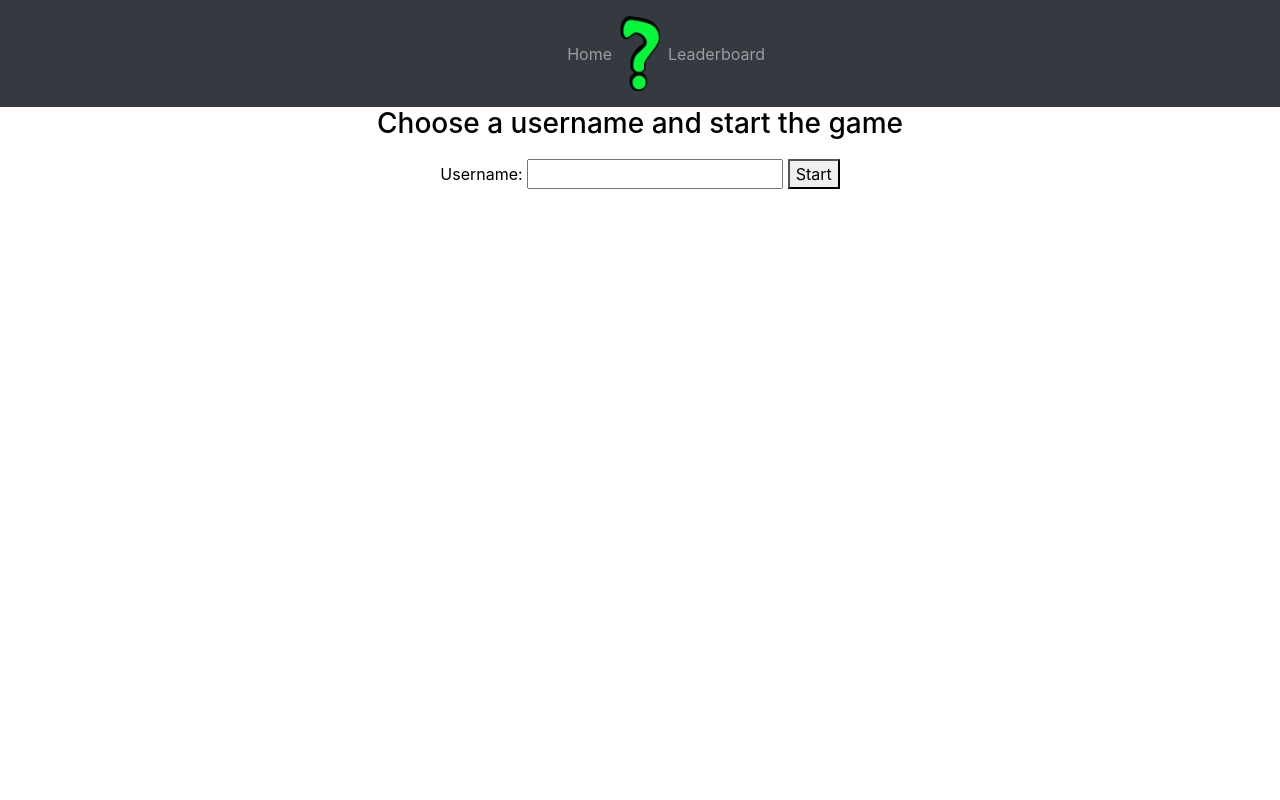
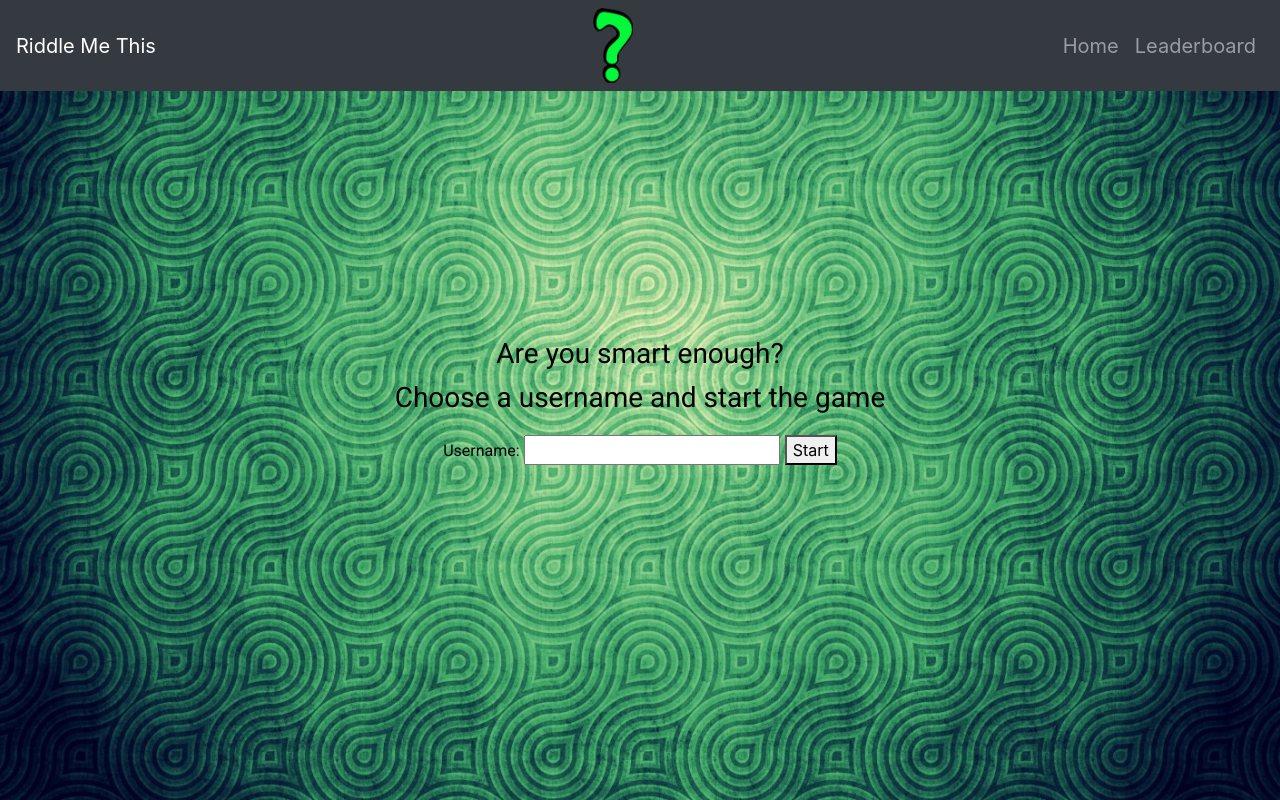
Before and after one commit to krivanpeter/riddle-me-this, a Flask app: page / in a window 1280 px wide. Run offline with Flask 2, Linux system fonts and the light colour scheme; some libraries are stand-ins or nearby versions.

Commit message:
style, positions of contects are changed to look similar to that with template

```diff
--- a/static/css/style.css
+++ b/static/css/style.css
@@ -1,27 +1,4 @@
-.black-text {
-    color: black;
-}
-
-.center {
-    text-align: center
-}
-
-#header {
-    position: absolute;
-    left: 0;
-    top: 0;
-    right: 0;
-    min-height: 100%;
-}
-
-#sub-heading {
-    margin: 10px 0px 50px;
-}
-
-button{
-    margin: 10px 0px;
-}
-
+@import url('https://fonts.googleapis.com/css?family=Roboto:100,200,300,400,500,600,700|Exo:100,200,300,400,500,600,700');
 table {
     width: 100%;
     height: 100%;
@@ -41,28 +18,27 @@ td {
     border: 1px solid black;
 }
 
-/*------------------------------NAVBAR*/
-/*.menuitem {
-    height: 67px;
+.general-sub {
+    margin-bottom: 10px;
+    text-align: center;
+    font-family: "Roboto", sans-serif;
+    font-weight: 400;
+    color: #000000;
 }
 
-.menuitem a {
-    text-decoration: none;
-    color: #000000;
-    height: 67px;
+form{
+    margin: 20px;
 }
 
-.menuitem a i {
-    padding: 10px 0px;
-    display: inline-block;
-    color: #000000;
-    font-size: 20px;
+html,
+body {
+    height: 90%;
 }
 
-.menuitem a span {
-    display: inline-block;
-    text-transform: uppercase;
-    font-size: 14px;
-    font-weight: 300;
-    letter-spacing: 2px;
-}*/
+.nav-link,
+.navbar-brand{
+    font-size: 20px;
+    font-weight: 400;
+    color:black;
+    text-decoration: none;
+}
--- a/templates/base.html
+++ b/templates/base.html
@@ -7,25 +7,21 @@
   <title>Riddle Me This</title>
 </head>
 
-<body>
-  <nav class="navbar navbar-expand-lg navbar-dark bg-dark">
-    <div class="navbar-collapse collapse w-100 dual-collapse2 order-1 order-md-0">
-      <ul class="navbar-nav ml-auto text-center">
-        <li class="nav-item">
-          <a class="nav-link " href="{{ url_for('index') }}">Home</a>
-        </li>
-      </ul>
-    </div>
-    <div class="mx-auto my-2 order-0 order-md-1 position-relative">
-      <a class="mx-auto" href="#">
+<body style="background: url({{ url_for('static', filename='img/background.jpg') }})center center fixed;background-size:cover;">
+
+  <nav class="navbar navbar-expand-sm bg-dark navbar-dark">
+    <a class="navbar-brand" href="{{ url_for('index') }}">Riddle Me This</a>
+    <a class="mx-auto" href="{{ url_for('index') }}">
         <img src="{{url_for('static', filename='img/logo.png')}}" />
         </a>
-      <button class="navbar-toggler" type="button" data-toggle="collapse" data-target=".dual-collapse2">
-            <span class="navbar-toggler-icon"></span>
-        </button>
-    </div>
-    <div class="navbar-collapse collapse w-100 dual-collapse2 order-2 order-md-2">
-      <ul class="navbar-nav mr-auto text-center">
+    <button class="navbar-toggler" type="button" data-toggle="collapse" data-target="#navbarSupportedContent">
+        <span class="navbar-toggler-icon"></span>
+    </button>
+    <div class="collapse navbar-collapse flex-grow-0" id="navbarSupportedContent">
+      <ul class="navbar-nav text-right">
+        <li class="nav-item">
+          <a class="nav-link" href="{{ url_for('index') }}">Home</a>
+        </li>
         <li class="nav-item">
           <a class="nav-link" href="{{ url_for('leaderboard') }}">Leaderboard</a>
         </li>
@@ -33,13 +29,20 @@
     </div>
   </nav>
 
+  <!-- Main Content -->
+  <section class="container h-100 vertical-center">
+    <div class="row h-100 justify-content-center align-items-center text-center">
+      <div class="col-12">
+        {% block content %} {% endblock %}
+      </div>
+    </div>
+  </section>
+
+  <!-- Scripts -->
   <script src="https://code.jquery.com/jquery-3.3.1.slim.min.js" integrity="sha384-q8i/X+965DzO0rT7abK41JStQIAqVgRVzpbzo5smXKp4YfRvH+8abtTE1Pi6jizo" crossorigin="anonymous"></script>
   <script src="https://cdnjs.cloudflare.com/ajax/libs/popper.js/1.14.6/umd/popper.min.js" integrity="sha384-wHAiFfRlMFy6i5SRaxvfOCifBUQy1xHdJ/yoi7FRNXMRBu5WHdZYu1hA6ZOblgut" crossorigin="anonymous"></script>
   <script src="https://stackpath.bootstrapcdn.com/bootstrap/4.2.1/js/bootstrap.min.js" integrity="sha384-B0UglyR+jN6CkvvICOB2joaf5I4l3gm9GU6Hc1og6Ls7i6U/mkkaduKaBhlAXv9k" crossorigin="anonymous"></script>
 
-  <!-- Main Content -->
-  {% block content %} {% endblock %}
-
 </body>
 
 </html>
--- a/templates/index.html
+++ b/templates/index.html
@@ -1,17 +1,12 @@
 {% extends 'base.html' %} {% block content %}
-<div class="container center">
-  <div class="row">
-    <div class="col-lg-8 col-md-10 mx-auto black-text">
-      <h3>Choose a username and start the game</h3>
-      <form method="POST">
-        <label class="black-text" for="username">Username:</label>
-        <input type="text" id="username" name="username" required>
-        <button>Start</button>
-      </form>
-    </div>
-  </div>
-</div>
+<h3 class="general-sub">Are you smart enough?</h3>
+<h3 class="general-sub">Choose a username and start the game</h3>
+<form method="POST">
+  <label class="general-sub" for="username">Username:</label>
+  <input type="text" id="username" name="username" required>
+  <button>Start</button>
+</form>
 <!--If username exist, then the application asks for another one-->
 {% if exist %}
-<h4 class="black-text">Username already exists. Please choose another one!</h4>
+<h4 class="general-sub">Username already exists. Please choose another one!</h4>
 {% endif %} {% endblock %}
```
Also changed, not shown: templates/leaderboard.html (+1 -8 lines), static/img/background.jpg (renamed from static/img/riddle.jpg).
